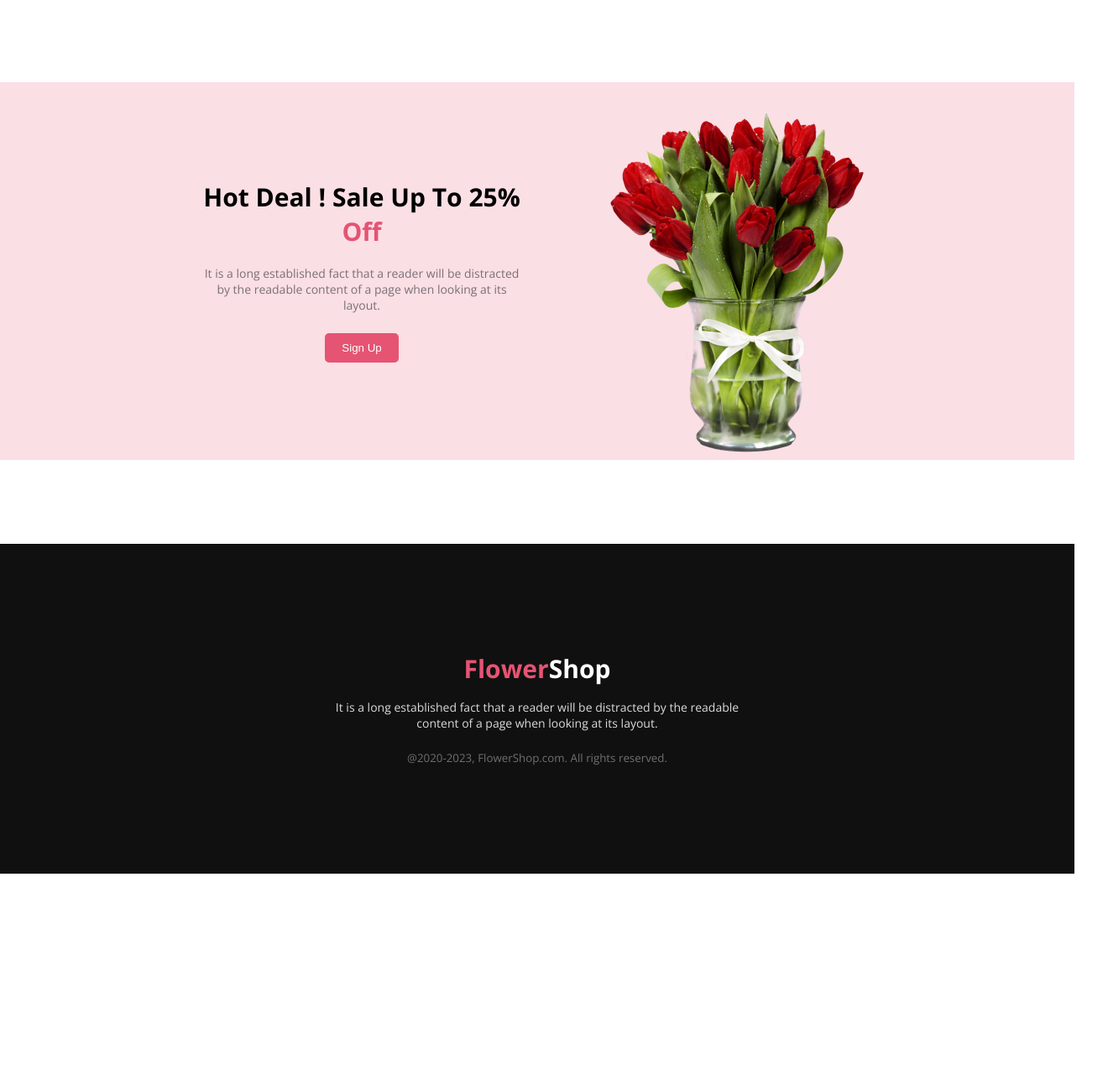
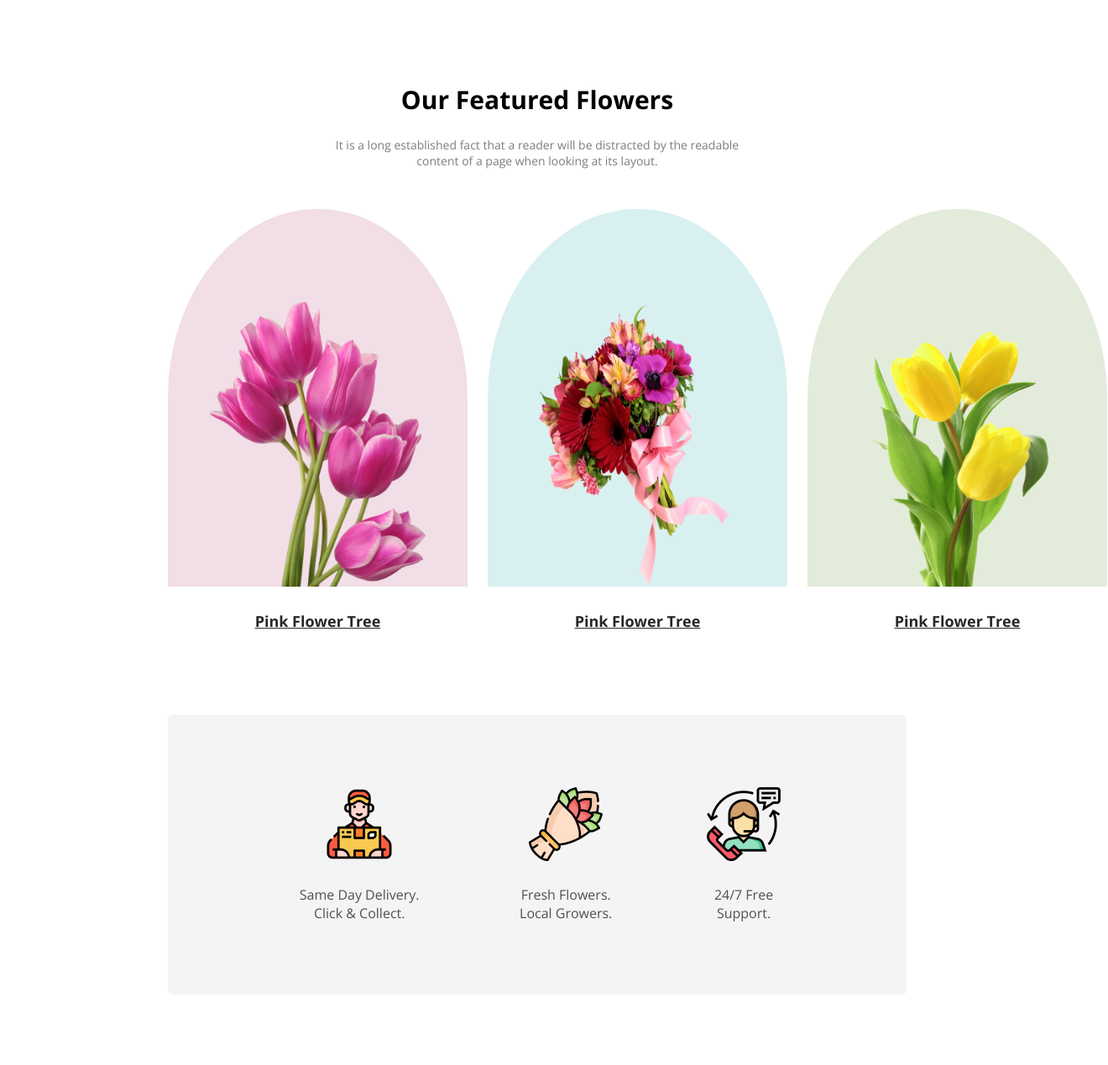
Before and after one commit to armejbha/Flower-Shop-Project, a plain HTML site: page index.html in a window 1280 px wide. Shown: the part 731-2000 px from the top of the page at 84% size, 1320 px wide, since content can reach past the window. Before the commit the page ends 1772 px from the top, so only its background shows below. Drawn offline with nearby package versions, Linux system fonts and the light colour scheme.

Commit message:
project complete

```diff
--- a/index.html
+++ b/index.html
@@ -29,6 +29,44 @@
         </div>
     </header>
     <main>
+        <div class="feature-section">
+            <h3 class="feature-title text-secondary">
+                Our Featured Flowers
+            </h3>
+            <p class="feature-description text-senary color-primary">
+                It is a long established fact that a reader will be distracted by the readable content of a page when looking at its layout.
+            </p>
+            <div class="features">
+                <div class="feature">
+                    <img class="bg-tertiary" src="./Flower Asset/pngwing 6.png" alt="">
+                    <p class="feature-details text-tertiary">Pink Flower Tree</p>
+                </div>
+                <div class="feature">
+                    <img class="bg-quaternary" src="./Flower Asset/pngwing 5.png" alt="">
+                    <p class="feature-details text-tertiary">Pink Flower Tree</p>
+                </div>
+                <div class="feature">
+                    <img class="bg-quinary" src="./Flower Asset/pngwing 7.png" alt="">
+                    <p class="feature-details text-tertiary">Pink Flower Tree</p>
+                </div>
+            </div>
+        </div>
+        <div class="extra-features">
+            <div class="feature-infos">
+                <div class="info">
+                    <img src="./Flower Asset/Group 57.png" alt="">
+                    <p class="info-description">Same Day Delivery. Click & Collect.</p>
+                </div>
+                <div class="info">
+                    <img src="./Flower Asset/Group 58.png" alt="">
+                    <p class="info-description">Fresh Flowers. Local Growers.</p>
+                </div>
+                <div class="info">
+                    <img src="./Flower Asset/Group 59.png" alt="">
+                    <p class="info-description">24/7 Free Support.</p>
+                </div>
+            </div>
+        </div>
         <div class="special-deal bg-primary">
             <div class="deal-column">
                 <h3 class="deal-title text-secondary">
@@ -40,6 +78,33 @@
                 <button class="btn-primary">Sign Up</button>
             </div>
             <img class="deal-img" src="./Flower Asset/pngwing 8.png" alt="">
+        </div>
+        <div class="social-section">
+            <h3 class="social-title text-secondary">
+                Instagram
+            </h3>
+            <p class="social-description text-senary color-primary">
+                It is a long established fact that a reader will be distracted by the readable content of a page when looking at its layout.
+            </p>
+            <div class="socials">
+                <img src="./Flower Asset/Flower 01.png" alt="">
+                <img src="./Flower Asset/Rectangle 4.png" alt="">
+                <img src="./Flower Asset/Rectangle 5.png" alt="">
+                <img src="./Flower Asset/Rectangle 6.png" alt="">
+            </div>
+        </div>
+        <div class="subscription">
+            <div class="inner-sub">
+                <h3 class="sub-title text-secondary">
+                    Get The Latest Deals
+                </h3>
+                <p class="sub-details text-senary color-primary">$30 coupon for first shopping</p>
+                <form>
+                    <input type="text" name="Email" id="" placeholder="Enter Your Email here">
+                    <input type="submit" value="Subscribe" class="btn-primary">
+                </form>
+            </div>
+
         </div>
     </main>
     <footer class="bg-secondary">
--- a/style/flower.css
+++ b/style/flower.css
@@ -1,4 +1,4 @@
-/* unival style  */
+/* Universal style  */
 *{
     padding:0;
     margin:0;
@@ -9,12 +9,23 @@
 body{
     font-family: "Open Sans", sans-serif;
 }
+/* background color  */
 .bg-primary{
     background-color: rgba(229, 84, 115, 0.19);
 }
 .bg-secondary{
     background-color: #111010;
 }
+.bg-tertiary{
+    background-color: rgba(167, 33, 98, 0.15);
+}
+.bg-quaternary{
+    background-color: rgba(5, 151, 160, 0.15);
+}
+.bg-quinary{
+    background-color: rgba(71, 125, 17, 0.15);
+}
+/* text color  */
 .color-primary{
     color:rgba(39, 39, 39, 0.6);
 }
@@ -24,6 +35,7 @@ body{
 .color-tertiary{
     color:#E55473;
 }
+/* font-size  */
 .text-primary{
     font-size:55px;
 }
@@ -31,10 +43,10 @@ body{
     font-size:30px;
 }
 .text-tertiary{
-    font-size:20px;
+    font-size:18px;
 }
 .text-quaternary{
-    font-size:24px;
+    font-size:16px;
 }
 .text-quinary{
     font-size:20px;
@@ -76,7 +88,61 @@ body{
 }
 
 /* main section style */
+/* features section style  */
+.feature-section{
+    padding:0px 200px;
+    margin-bottom:100px;
+}
+.feature-title,
+.feature-description,
+.social-title,
+.social-description,
+.sub-title,
+.sub-details{
+    text-align:center;
+}
+.feature-description{
+    margin:24px auto 48px ;
+    width: 500px;
+}
+.features{
+    display:flex;
+    align-items: center;
+    gap:24px;
+}
+.feature-details{
+    text-align: center;
+    text-decoration: underline;
+    color:rgba(39, 39, 39, 1);
+    font-weight: 700;
+}
+.feature img{
+    width:357px;
+    height:450px;
+    padding:110px 50px 0px;
+    border-top-left-radius: 60%;
+    border-top-right-radius: 60%;
+    margin-bottom: 24px;
+}
 
+/* extra features section style  */
+.extra-features{
+    padding:0px 200px;
+    margin-bottom: 100px;
+}
+.feature-infos{
+    background-color:rgba(39, 39, 39, 0.05);
+    display: flex;
+    gap:100px;
+    padding:86px 150px;
+    text-align: center;
+    border-radius: 5px;
+}
+.info-description{
+    margin-top:24px;
+    color:rgba(39, 39, 39, 0.8);
+
+}
 /* special deal  */
 .special-deal{
     display: flex;
@@ -96,7 +162,45 @@ body{
 .deal-img{
     margin-top:30px;
 }
-
+/* social section  */
+.social-section{
+    margin-bottom:100px;
+}
+.socials{
+    padding:0px 200px;
+    display: flex;
+    gap:20px;
+}
+.social-description{
+    width: 500px;
+    margin:15px auto 48px;
+}
+.socials img{
+    width: 265px;
+}
+/* subscriber section  */
+.subscription{
+    padding:0px 200px;
+    margin-bottom: 100px;
+}
+.inner-sub{
+    background-image: url("../Flower Asset/Rectangle\ 9.png");
+    padding:122px 287px;
+    border-radius: 5px;
+}
+.sub-details{
+    margin:20px 0px 35px;
+}
+form{
+    display: flex;
+    gap:20px;
+    m
+}
+input{
+    border:none;
+    padding:15px 300px 15px 22px;
+    border-radius: 5px;
+}
 /* footer section style */
 .footer-section{
     text-align: center;
```
